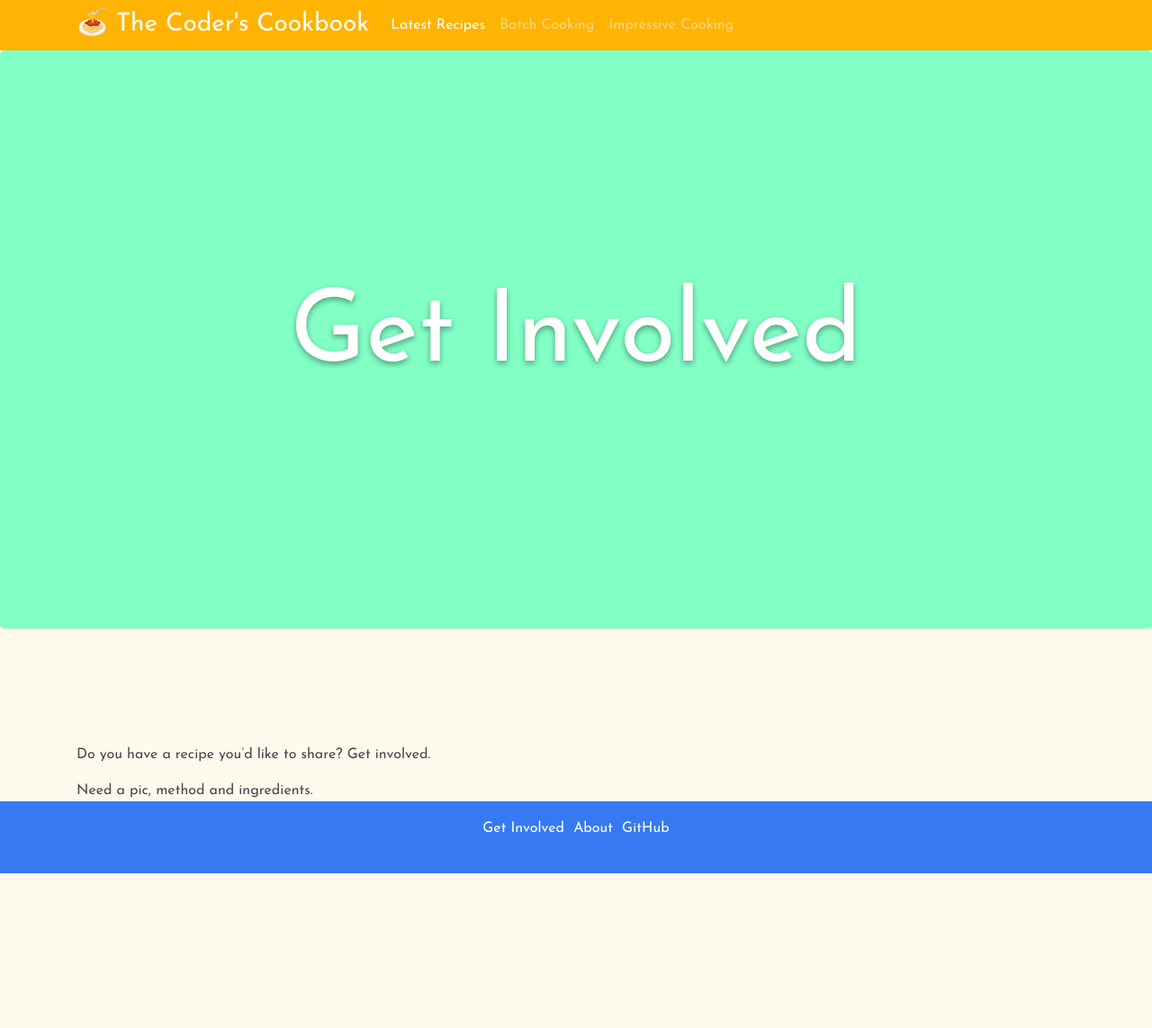
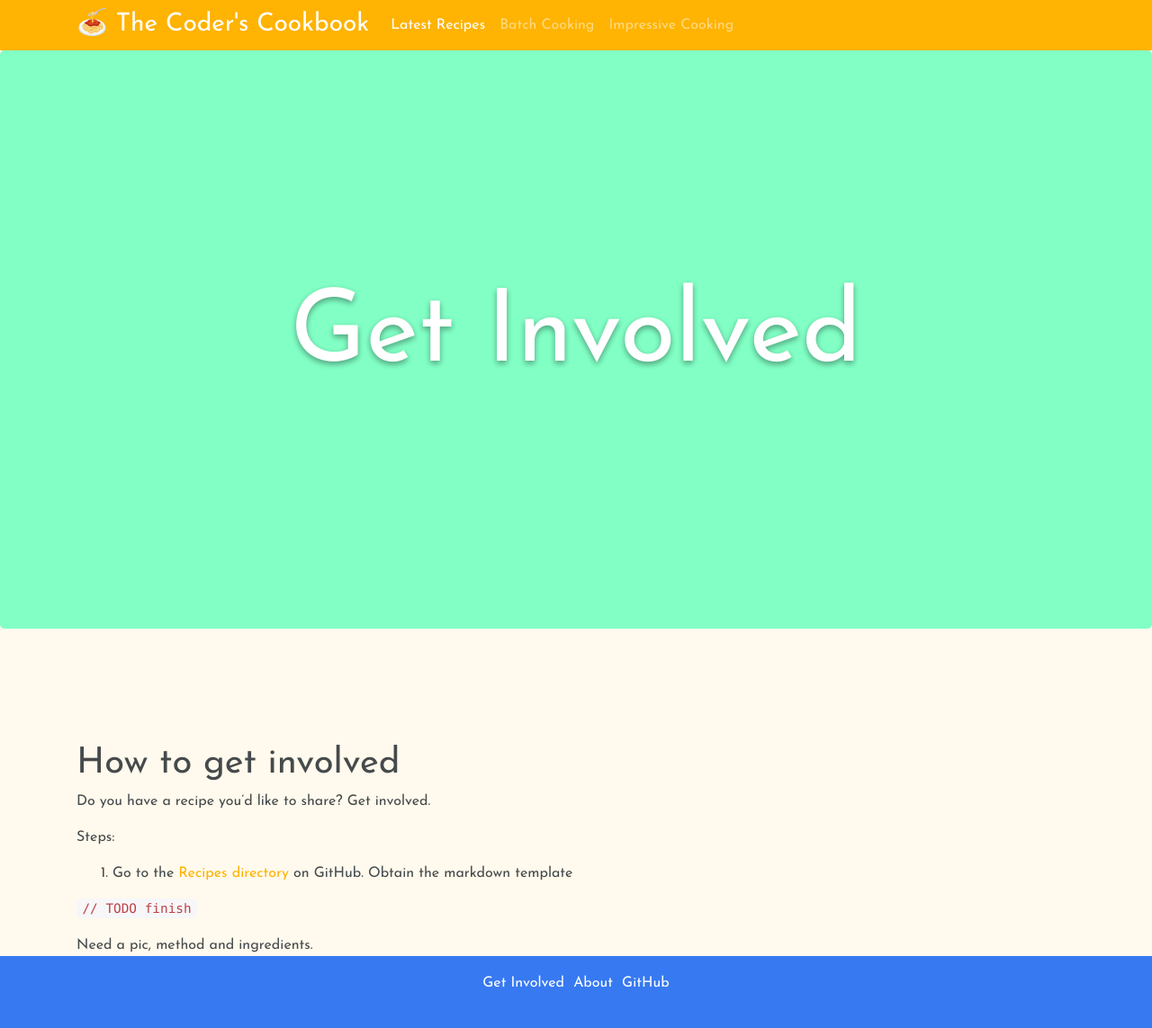
Before and after one commit to finchmeister/the-coders-cookbook, a Jekyll site: the page built from get-involved.md, in a window 1280 px wide. Shown: the whole page at 90% size. Built offline with Jekyll 4.4.1, drawn with Linux system fonts in a browser that asks for light colours; nearby versions of some CDN libraries; before the commit the page ends 971 px from its top, so only the background shows below that.

Commit message:
Tidied recipe, started on fish pie recipe

```diff
--- a/get-involved.md
+++ b/get-involved.md
@@ -4,6 +4,15 @@ title: Get Involved
 permalink: /get-involved/
 ---
 
+# How to get involved
+
 Do you have a recipe you'd like to share?  Get involved.
 
+Steps:
+
+1. Go to the [Recipes directory](https://github.com/finchmeister/the-coders-cookbook/tree/master/_recipes) on GitHub.
+Obtain the markdown template
+
+`// TODO finish`
+
 Need a pic, method and ingredients.
```
Also changed, not shown: _layouts/recipe.html (+8 -9 lines), _recipes/fish-pie.markdown (+10 -9 lines), Gemfile.lock, README.md.
